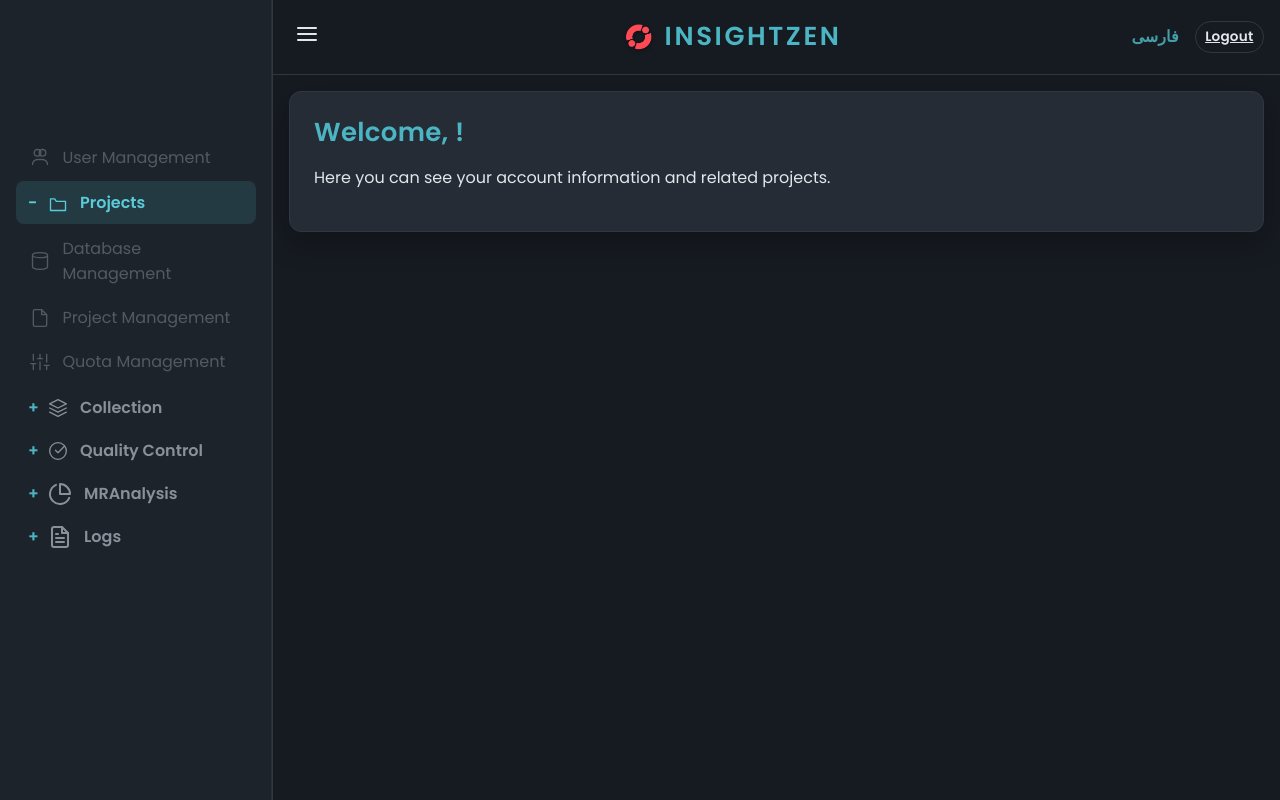
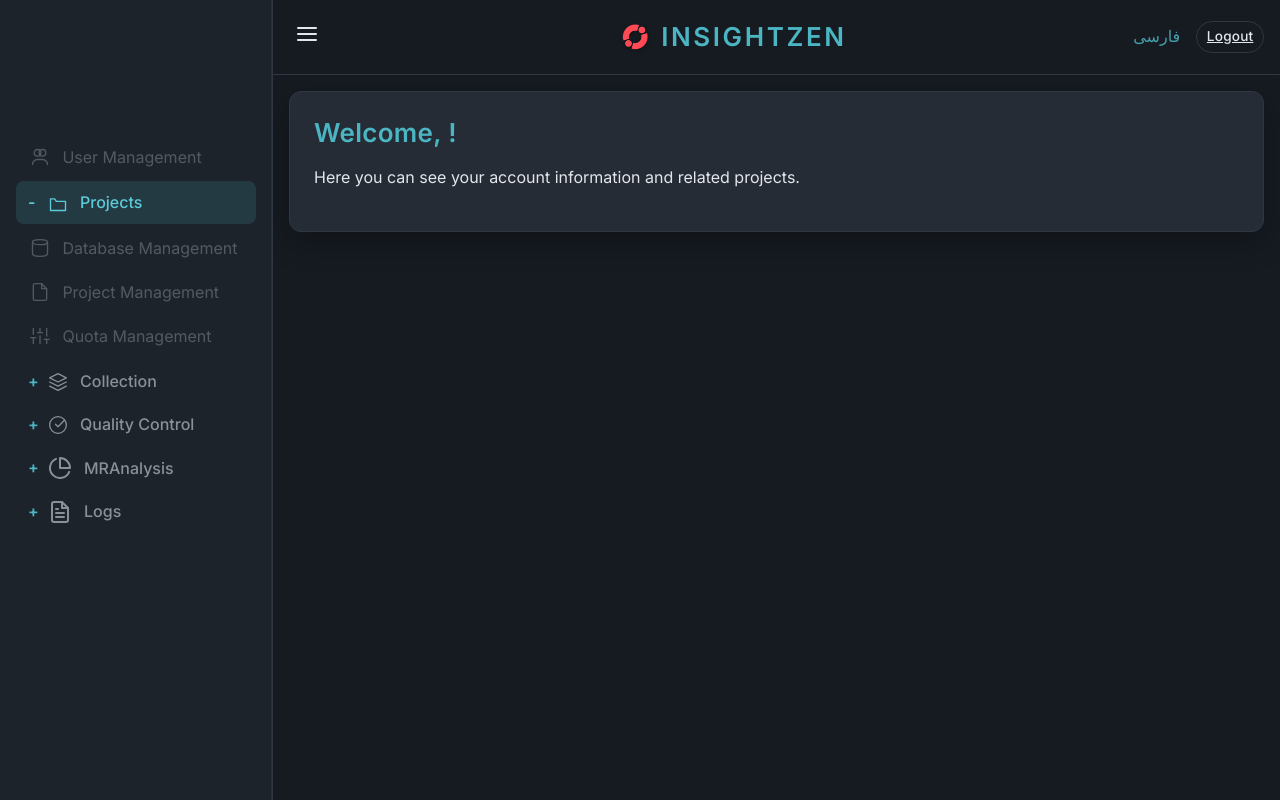
Before and after one commit to AMKhakbaz/insightzen_app, a Django app: page / in a window 1280 px wide. Run offline with Django 4.2, Linux system fonts and the light colour scheme; a user stored in the database is signed in; data comes from the database, SQL or seed files in the repository; some libraries are stand-ins or nearby versions.

Commit message:
Refine typography stack and weights

```diff
--- a/core/static/core/css/styles.css
+++ b/core/static/core/css/styles.css
@@ -24,7 +24,10 @@
     --color-danger: #d46b70;
     --color-danger-strong: #e17f85;
 
-    --font-family-base: 'Poppins', sans-serif;
+    --font-family-base: 'Inter', 'Segoe UI', 'Helvetica Neue', sans-serif;
+    --font-weight-regular: 400;
+    --font-weight-medium: 500;
+    --font-weight-semibold: 600;
     --font-size-base: 1rem;
     --line-height-base: 1.6;
     --font-size-sm: 0.875rem;
@@ -41,12 +44,13 @@
     font-family: var(--font-family-base);
     font-size: var(--font-size-base);
     line-height: var(--line-height-base);
+    font-weight: var(--font-weight-regular);
     transition: background-color 0.3s ease, color 0.3s ease;
 }
 
 h1, h2, h3, h4, h5, h6 {
     margin: 0 0 0.75rem;
-    font-weight: 600;
+    font-weight: var(--font-weight-medium);
     line-height: 1.3;
     color: var(--color-text);
 }
@@ -66,6 +70,7 @@
 body.rtl {
     direction: rtl;
     font-family: 'Vazirmatn', sans-serif;
+    font-weight: var(--font-weight-regular);
 }
 
 /* Layout containers */
@@ -140,7 +145,7 @@
 .sidebar nav summary {
     cursor: pointer;
     color: var(--color-text-muted);
-    font-weight: 600;
+    font-weight: var(--font-weight-medium);
     padding: 0.55rem 0.75rem;
     border-radius: 8px;
     transition: color 0.2s ease, background-color 0.2s ease;
@@ -168,7 +173,7 @@
     left: 0.75rem;
     top: 50%;
     transform: translateY(-50%);
-    font-weight: bold;
+    font-weight: var(--font-weight-semibold);
     transition: transform 0.2s ease;
     color: var(--color-accent);
 }
@@ -198,7 +203,7 @@
     margin: 0 0.5rem;
     padding: 0.25rem 0.5rem;
     text-decoration: none;
-    font-weight: 600;
+    font-weight: var(--font-weight-medium);
     border-radius: 0.5rem;
     transition: color 0.2s ease, background-color 0.2s ease, box-shadow 0.2s ease;
 }
@@ -217,7 +222,7 @@
 
 .user-info {
     color: var(--color-accent-strong);
-    font-weight: 600;
+    font-weight: var(--font-weight-medium);
 }
 
 .page-content {
@@ -239,7 +244,7 @@
 .card h1 {
     margin-top: 0;
     color: var(--color-accent);
-    font-weight: 700;
+    font-weight: var(--font-weight-semibold);
     font-size: var(--font-size-h2);
     letter-spacing: 0.3px;
 }
@@ -279,7 +284,7 @@
     cursor: pointer;
     background: var(--color-accent);
     color: var(--color-bg);
-    font-weight: 600;
+    font-weight: var(--font-weight-medium);
     letter-spacing: 0.2px;
     transition: background-color 0.2s ease, transform 0.15s ease, box-shadow 0.2s ease, opacity 0.2s ease;
 }
@@ -332,7 +337,7 @@
 .table th {
     background: var(--color-surface);
     color: var(--color-accent);
-    font-weight: 600;
+    font-weight: var(--font-weight-medium);
     text-transform: uppercase;
     letter-spacing: 0.08em;
     position: sticky;
@@ -449,7 +454,7 @@
 
 .brand-name {
     font-size: var(--font-size-h2);
-    font-weight: 700;
+    font-weight: var(--font-weight-semibold);
     color: var(--color-accent);
     letter-spacing: 0.1em;
     text-transform: uppercase;
@@ -464,7 +469,7 @@
 .lang-btn {
     padding: 0.25rem 0.5rem;
     border-radius: 0.5rem;
-    font-weight: 600;
+    font-weight: var(--font-weight-medium);
     opacity: 0.85;
     transition: opacity 0.2s ease, background-color 0.2s ease, color 0.2s ease, box-shadow 0.2s ease;
     color: var(--color-accent);
@@ -550,7 +555,7 @@
     margin-bottom: 0.5rem;
     color: var(--color-accent);
     font-size: var(--font-size-h3);
-    font-weight: 600;
+    font-weight: var(--font-weight-medium);
 }
 
 /* Constrain tables inside dashboard cards to prevent overflow. */
--- a/core/templates/base.html
+++ b/core/templates/base.html
@@ -5,7 +5,7 @@
     <meta name="viewport" content="width=device-width, initial-scale=1.0">
     <title>InsightZen - {% block title %}Dashboard{% endblock %}</title>
     {% load static %}
-    <link rel="stylesheet" href="https://fonts.googleapis.com/css2?family=Poppins:wght@400;600&family=Vazirmatn:wght@400;600&display=swap">
+    <link rel="stylesheet" href="https://fonts.googleapis.com/css2?family=Inter:wght@300;400;500;600&family=Vazirmatn:wght@400;500;600&display=swap">
     <link rel="stylesheet" href="{% static 'core/css/styles.css' %}">
     {# Custom dark theme overrides #}
     <link rel="stylesheet" href="{% static 'core/css/theme.css' %}">
```
